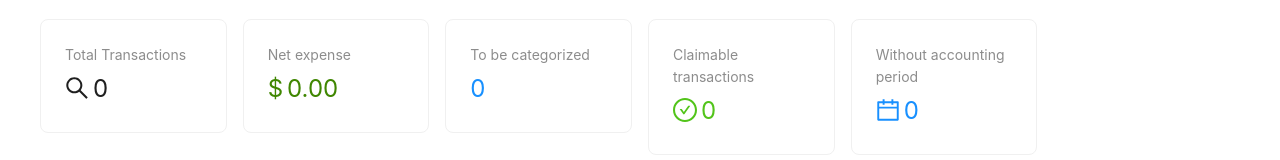
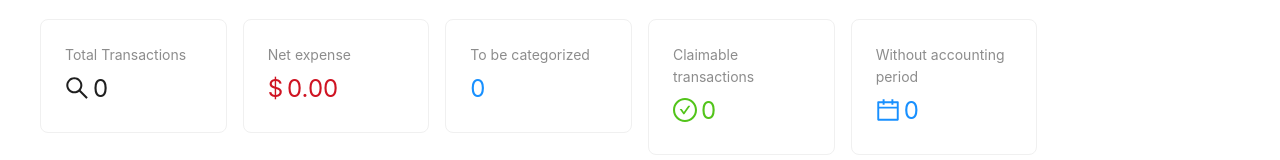
Before and after one commit to ryantan/statements-analyzer, a Next.js app: page /transactions in a window 1280 px wide. Shown: the part 207-367 px from the top of the page. Built offline with nearby package versions, Linux system fonts and the light colour scheme; what @ant-design/nextjs-registry would draw is missing.

Commit message:
fix(transactions): fix net expense calculation and display

```diff
--- a/src/features/transactions/Transactions.tsx
+++ b/src/features/transactions/Transactions.tsx
@@ -421,7 +421,7 @@ export function TransactionsPage() {
     },
   ];
 
-  const totalAmount = transactions.reduce(
+  const totalAmount = processedTransactions.reduce(
     (sum, transaction) => sum + transaction.amount,
     0
   );
@@ -516,10 +516,10 @@ export function TransactionsPage() {
           <Card>
             <Statistic
               title="Net expense"
-              value={-1 * totalAmount}
+              value={totalAmount}
               precision={2}
               prefix="$"
-              valueStyle={{ color: totalAmount >= 0 ? '#3f8600' : '#cf1322' }}
+              valueStyle={{ color: '#cf1322' }}
             />
           </Card>
         </Col>
```
